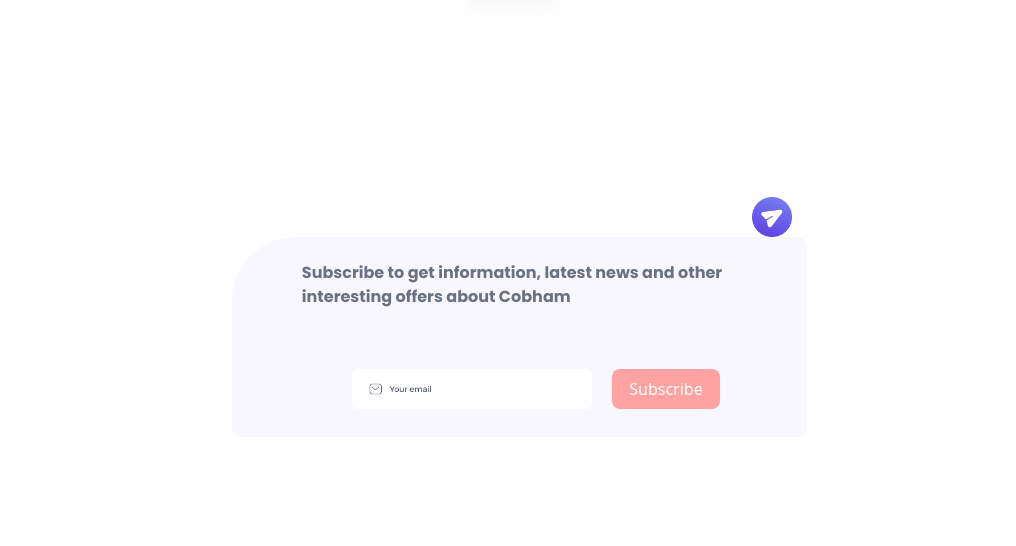
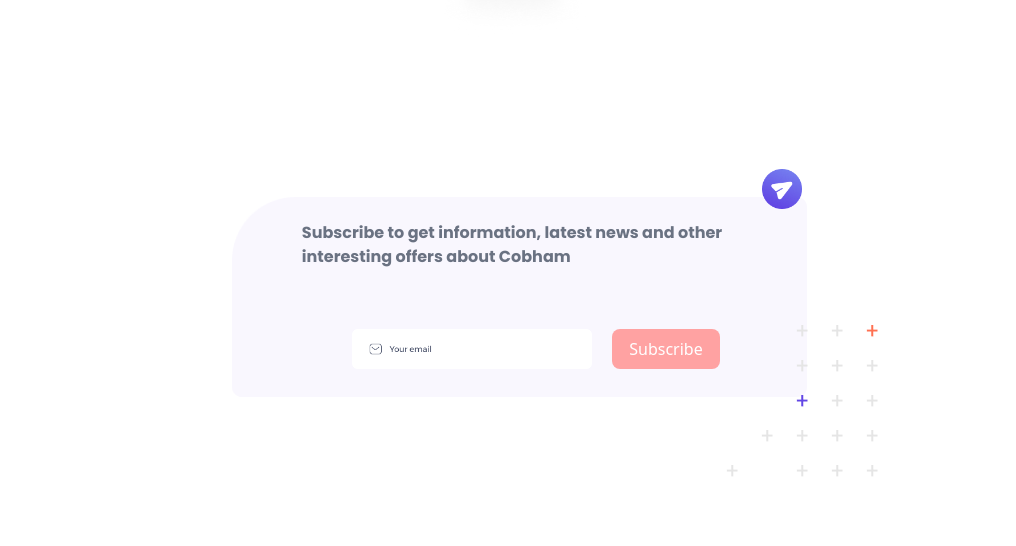
Before and after one commit to Oxbee27/flightnet, a website: page index.html in a window 1280 px wide. Shown: the part 2956-3502 px from the top of the page, without its empty margins (128-1144 px from the left). Drawn offline with Linux system fonts and the light colour scheme; a web font is replaced by a local one.

Commit message:
updating

```diff
--- a/index.html
+++ b/index.html
@@ -288,12 +288,13 @@
 
     </div>
     <div class="relative">
-        <div class="flex justify-center mt-40 ml-130 ">
-            <img src="img/Group 77.png" alt=""class="w-10">
+        <div class="flex justify-center  ml-135 ">
+            <img src="img/Group 77.png" alt=""class="w-10 top-3 relative">
         </div>
         <img src="img/Rectangle 164.png" alt="" class=" ml-90 flex justify-center h-50 ">
         <div class="flex justify-center font-mos text-gray-500 font-bold mt-8 ">
             <h2 class="absolute bottom-40">Subscribe to get information, latest news and other <br> interesting offers about Cobham</h2>
+            <img src="img/Group 5.png" alt="" class="absolute ml-145 top-40">
         </div>
 
         <div class="flex justify-center absolute bottom-10 ml-120">
```
Also changed, not shown: img/Group 5.png (added), src/output.css.
